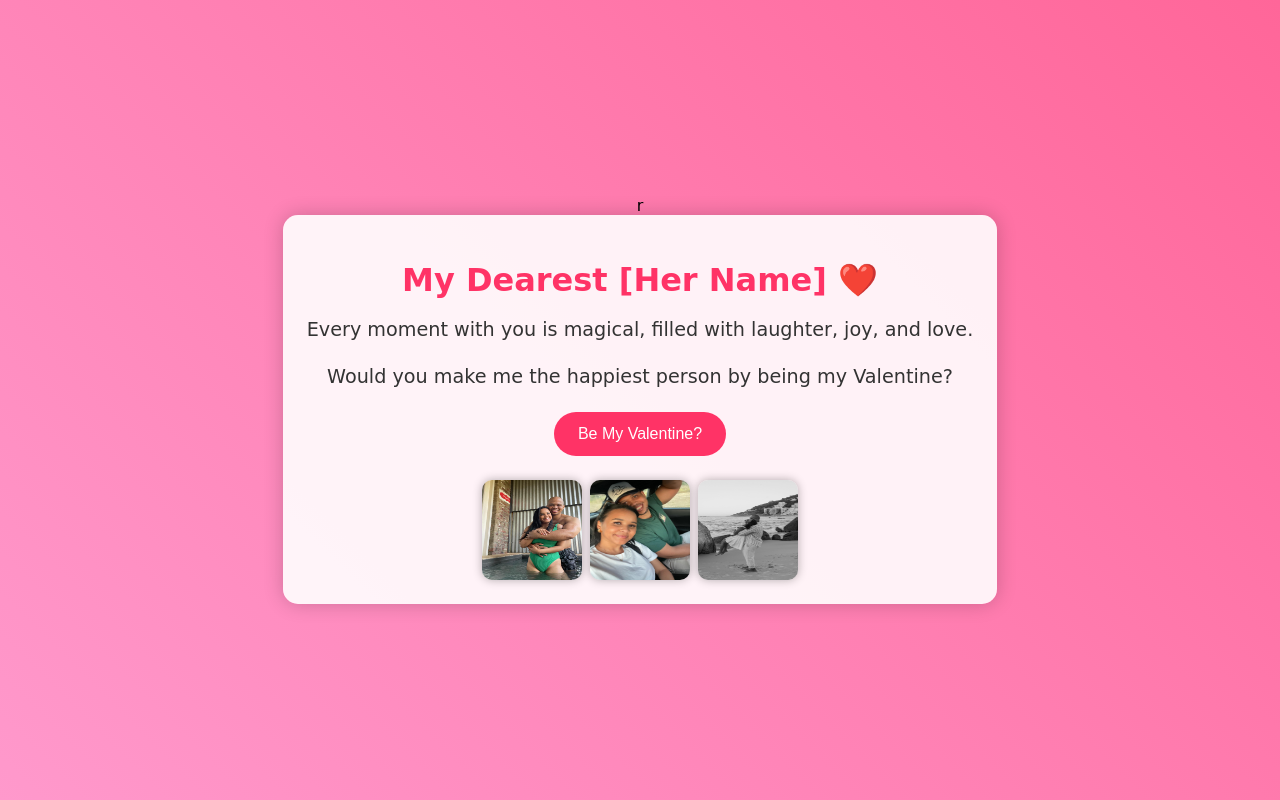
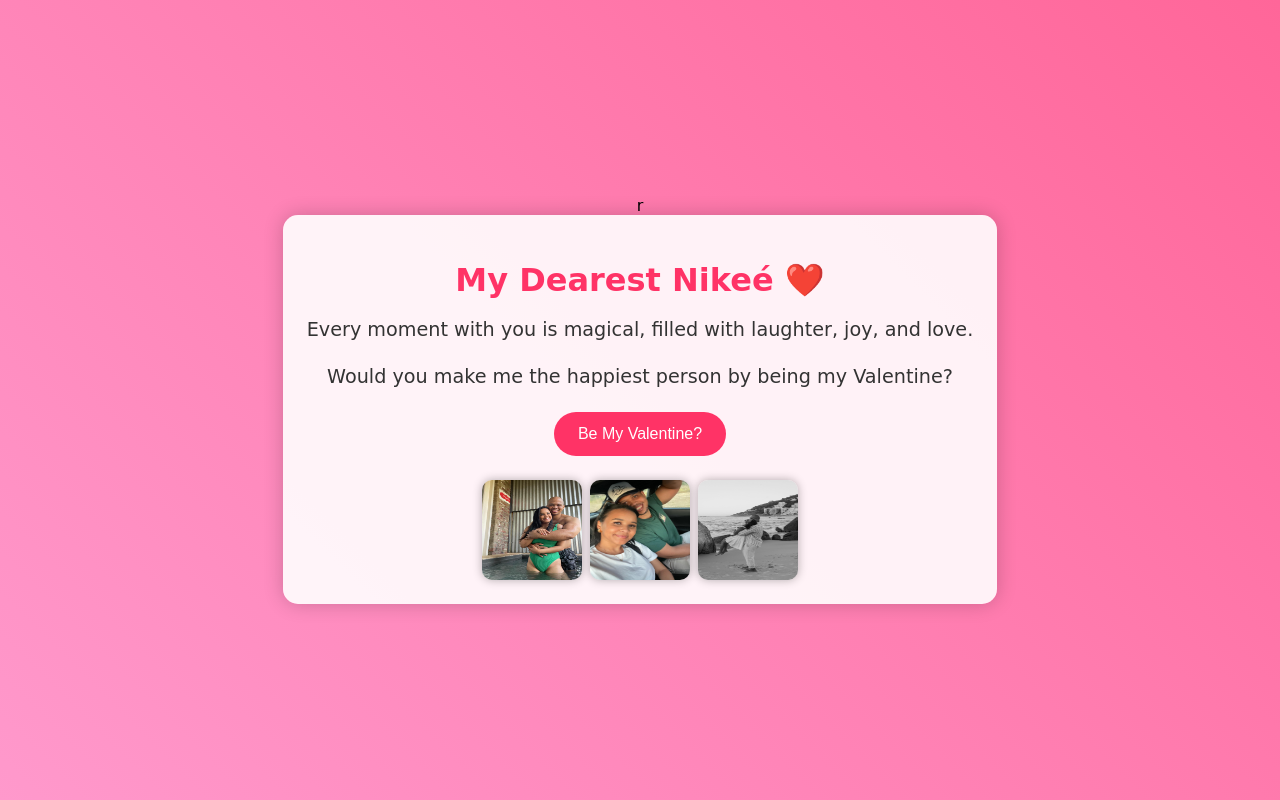
Before and after one commit to chanreygibbons/bemyvalentine, a plain HTML site: page index.html in a window 1280 px wide. Drawn offline with Linux system fonts and the light colour scheme.

Commit message:
Update index.html

```diff
--- a/index.html
+++ b/index.html
@@ -90,7 +90,7 @@ r<!DOCTYPE html>
 </head>
 <body>
     <div class="container">
-        <h1>My Dearest [Her Name] ❤️</h1>
+        <h1>My Dearest Nikeé ❤️</h1>
         <p>Every moment with you is magical, filled with laughter, joy, and love.</p>
         <p>Would you make me the happiest person by being my Valentine?</p>
         <button class="heart-btn" onclick="showResponse()">Be My Valentine?</button>
```
